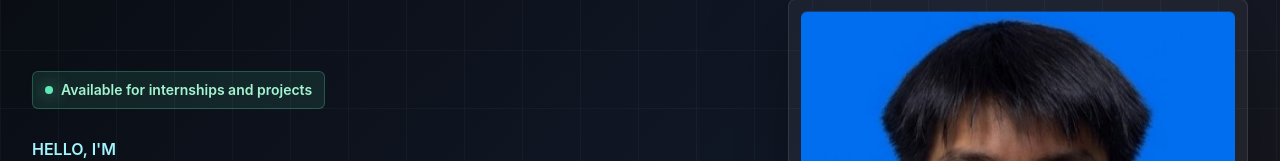
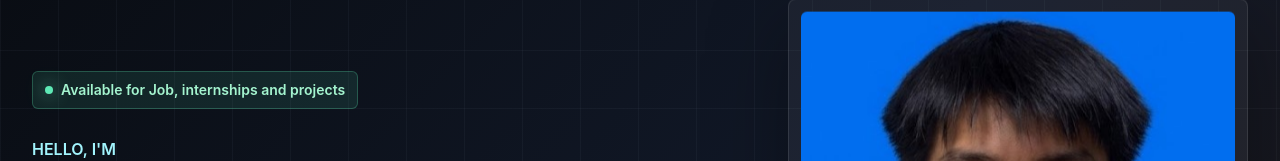
Before and after one commit to BIT9918/My_Portfolio, a React (Vite) app: page / in a window 1280 px wide. Shown: the part 182-343 px from the top of the page. Built offline with nearby package versions, Linux system fonts and the light colour scheme.

Commit message:
Fix some Grammar

```diff
--- a/src/components/Home.jsx
+++ b/src/components/Home.jsx
@@ -85,7 +85,7 @@ function Home() {
       <div className="flex flex-col gap-7">
         <div className="inline-flex w-fit items-center gap-2 rounded-md border border-emerald-300/25 bg-emerald-300/10 px-3 py-2 text-sm font-semibold text-emerald-200">
           <span className="h-2 w-2 rounded-full bg-emerald-300 shadow-[0_0_18px_rgba(110,231,183,0.9)]" />
-          Available for internships and projects
+          Available for Job, internships and projects
         </div>
 
         <div className="space-y-4">
```
